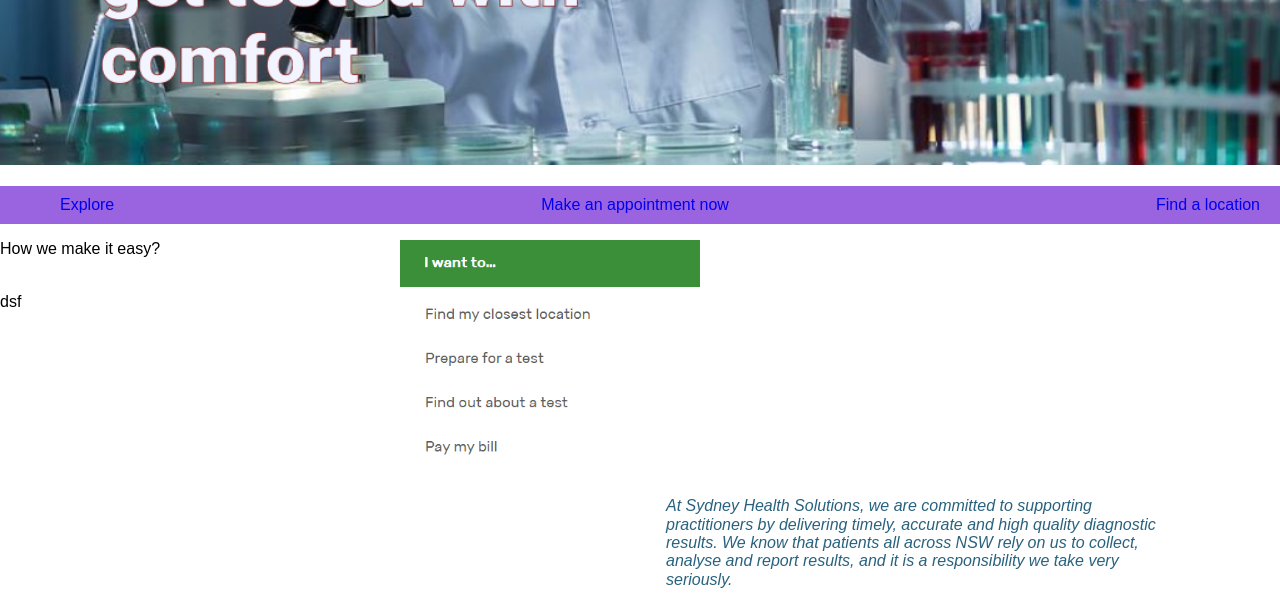
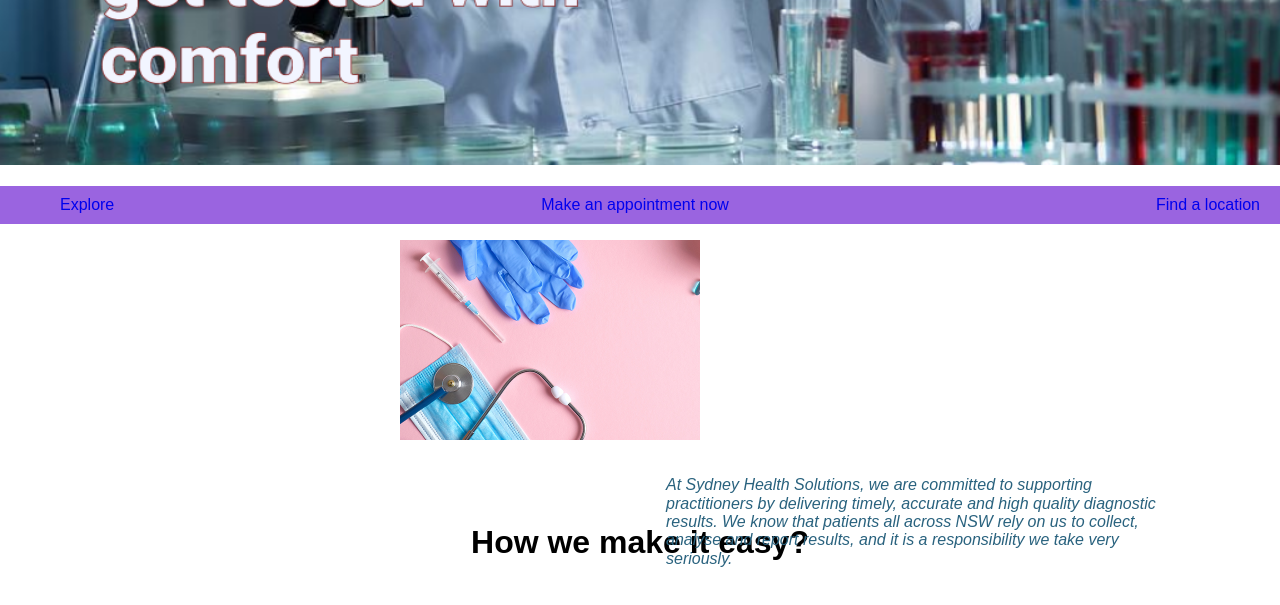
Before and after one commit to Nascent10/sydneyhealth, a PHP site: page / in a window 1280 px wide. Shown: the part 505-1110 px from the top of the page. After the commit the page ends 1072 px from the top, so only its background shows below. Run offline with PHP 8.4, Linux system fonts and the light colour scheme.

Commit message:
new chages

```diff
--- a/index.php
+++ b/index.php
@@ -29,14 +29,12 @@
 </ul>
 <div class="container">
     <section>
-        <img class="left" src="siteimages/homepage-iwantto.png">
+        <img class="left" src="siteimages/iwantto.jpg">
     </section>
      <aside class="right"> <p>At Sydney Health Solutions, we are committed to supporting practitioners by delivering timely, accurate and high quality diagnostic results. We know that patients all across NSW rely on us to collect, analyse and report results, and it is a responsibility we take very seriously.</p>
      </aside>
 </div>
-<div="afteriwanto"><p>How we make it easy?</P></div>
+<div class="afteriwanto"><h1>How we make it easy?</h1></div>
 
-<br>
-dsf
 </body>
 </html>
--- a/styles.css
+++ b/styles.css
@@ -3,6 +3,8 @@
 body{
     font-family: 'Quicksand', sans-serif;
 }
+/* css for nav starts */
+
 
 a{
     text-decoration: none;
@@ -61,6 +63,10 @@ nav ul li a:hover{
     color: #9A64E0;
 }
 
+
+/* css for nav stops*/
+
+
 .wehelp{
     height: 600px;
     width: 100%;
@@ -116,6 +122,7 @@ aside {
     position: relative;
 }
 
-.afteriwanto p{
-
+.afteriwanto h1{
+    margin-top: 300px;
+    text-align: center;
 }
```
Also changed, not shown: siteimages/iwantto.jpg (added).
